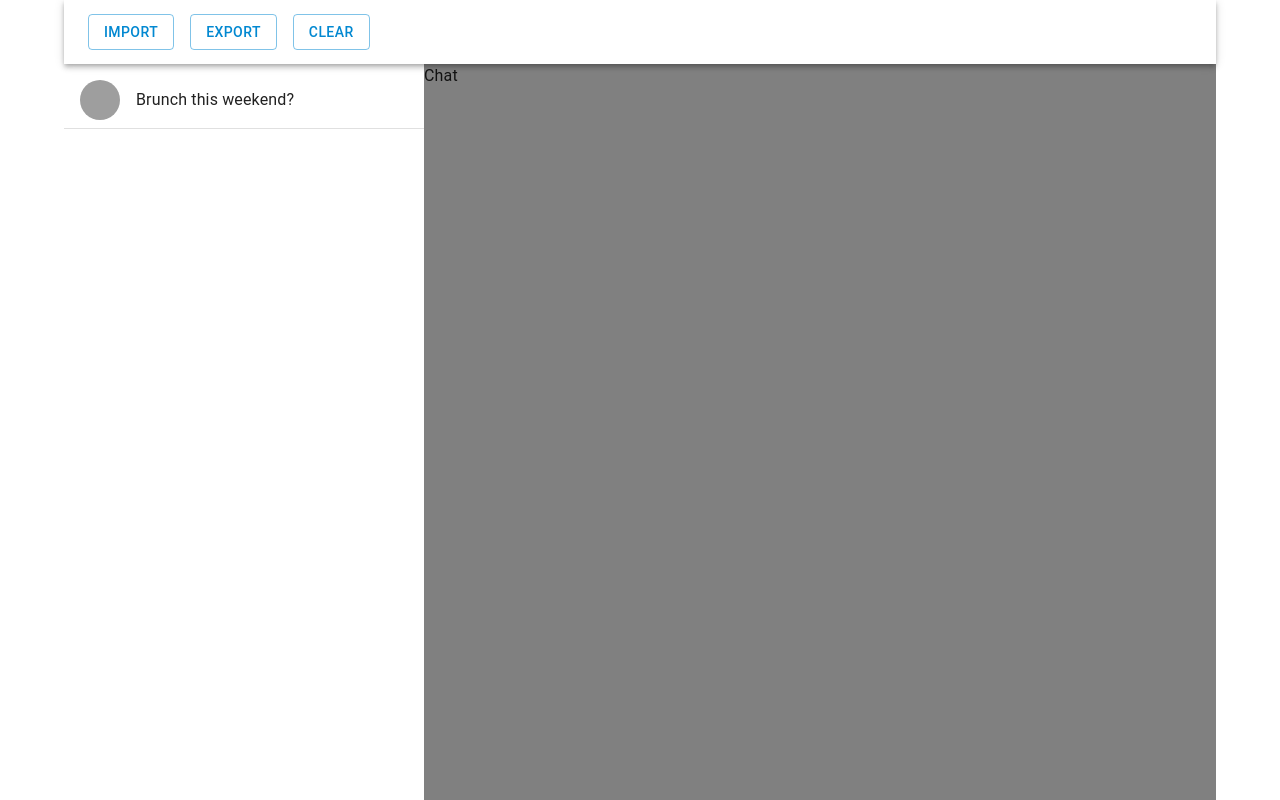
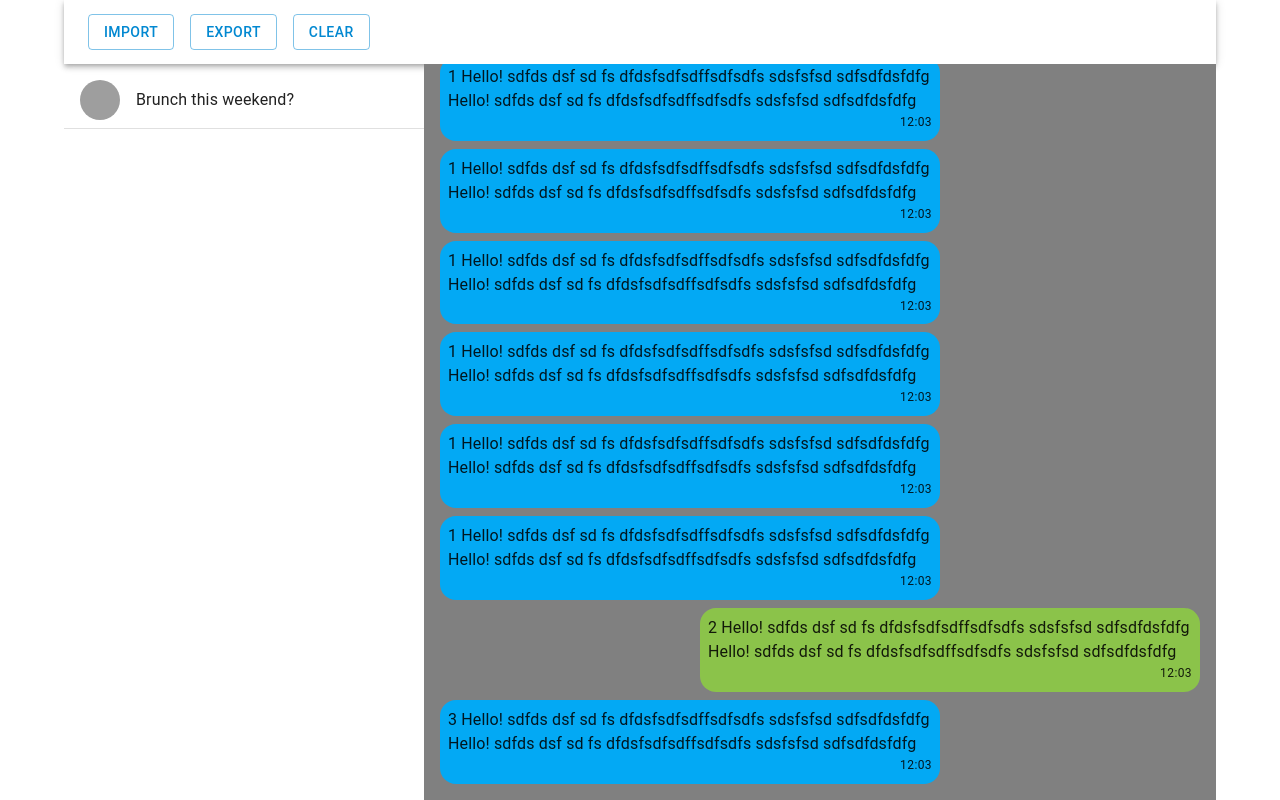
Before and after one commit to diyorbek/chat-app-demo, a React (Vite) app: page / in a window 1280 px wide. Built offline with nearby package versions, Linux system fonts and the light colour scheme; grey boxes are pictures that could not be loaded.

Commit message:
feat: chat section layout

```diff
--- a/src/App.tsx
+++ b/src/App.tsx
@@ -12,6 +12,7 @@ import {
   ListItemText,
   Toolbar,
   Typography,
+  colors,
 } from '@mui/material';
 
 function App() {
@@ -52,8 +53,86 @@ function App() {
             </List>
           </Box>
 
-          <Box flex={1} bgcolor="grey">
-            Chat
+          <Box flex={1} bgcolor="grey" position="relative">
+            <Box
+              display="flex"
+              flexDirection="column-reverse"
+              position="absolute"
+              width="100%"
+              height="100%"
+              overflow="auto"
+              padding={2}
+            >
+              <Box display="flex" flexDirection="column" gap={1}>
+                {[...new Array(10)].map((_, i) => (
+                  <Box
+                    key={i}
+                    display="inline-flex"
+                    flexDirection="column"
+                    borderRadius={4}
+                    padding={1}
+                    maxWidth={500}
+                    bgcolor={colors.lightBlue[500]}
+                    marginRight={2}
+                  >
+                    <Typography>
+                      1 Hello! sdfds dsf sd fs dfdsfsdfsdffsdfsdfs sdsfsfsd
+                      sdfsdfdsfdfg Hello! sdfds dsf sd fs dfdsfsdfsdffsdfsdfs
+                      sdsfsfsd sdfsdfdsfdfg
+                    </Typography>
+                    <Typography
+                      style={{ alignSelf: 'flex-end' }}
+                      variant="caption"
+                    >
+                      12:03
+                    </Typography>
+                  </Box>
+                ))}
+                <Box
+                  display="inline-flex"
+                  flexDirection="column"
+                  alignSelf="flex-end"
+                  borderRadius={4}
+                  padding={1}
+                  maxWidth={500}
+                  bgcolor={colors.lightGreen[500]}
+                  marginLeft={2}
+                >
+                  <Typography>
+                    2 Hello! sdfds dsf sd fs dfdsfsdfsdffsdfsdfs sdsfsfsd
+                    sdfsdfdsfdfg Hello! sdfds dsf sd fs dfdsfsdfsdffsdfsdfs
+                    sdsfsfsd sdfsdfdsfdfg
+                  </Typography>
+                  <Typography
+                    style={{ alignSelf: 'flex-end' }}
+                    variant="caption"
+                  >
+                    12:03
+                  </Typography>
+                </Box>
+                <Box
+                  display="inline-flex"
+                  flexDirection="column"
+                  borderRadius={4}
+                  padding={1}
+                  maxWidth={500}
+                  bgcolor={colors.lightBlue[500]}
+                  marginRight={2}
+                >
+                  <Typography>
+                    3 Hello! sdfds dsf sd fs dfdsfsdfsdffsdfsdfs sdsfsfsd
+                    sdfsdfdsfdfg Hello! sdfds dsf sd fs dfdsfsdfsdffsdfsdfs
+                    sdsfsfsd sdfsdfdsfdfg
+                  </Typography>
+                  <Typography
+                    style={{ alignSelf: 'flex-end' }}
+                    variant="caption"
+                  >
+                    12:03
+                  </Typography>
+                </Box>
+              </Box>
+            </Box>
           </Box>
         </Box>
       </Box>
```
